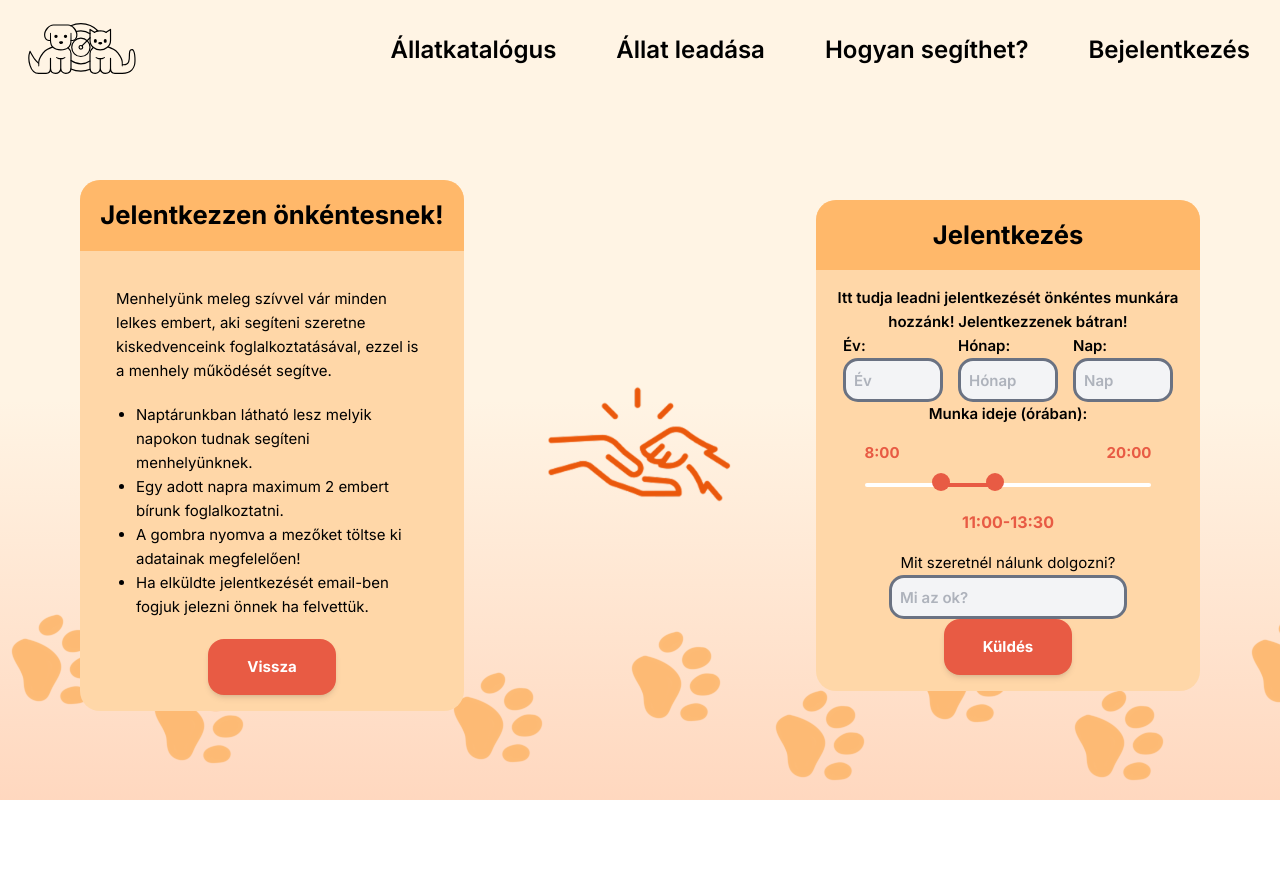
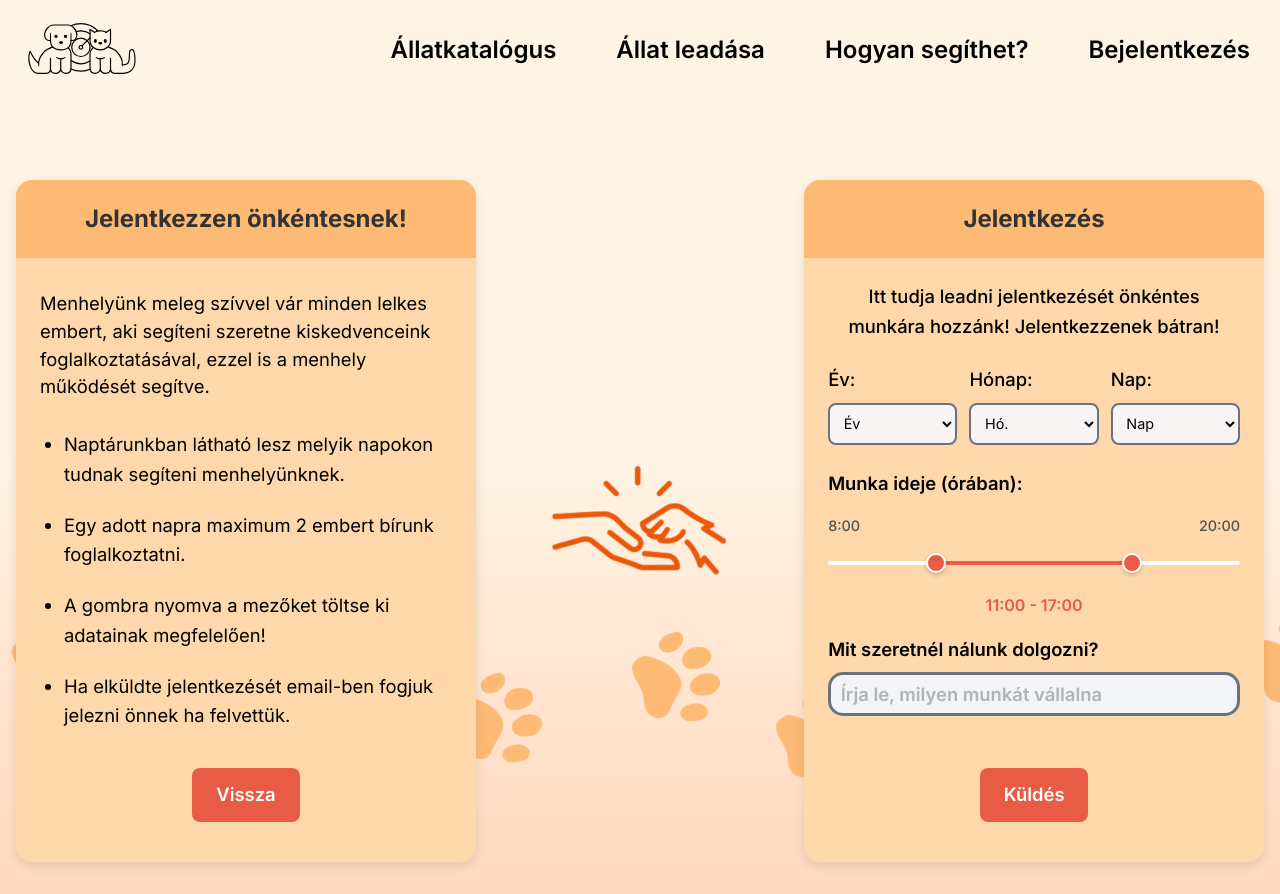
Before and after one commit to Szaszuge/menhely, a Vue app in the folder menhely/: page /hogyansegithet in a window 1280 px wide. Both pictures are taken after a click on the button "Jelentkezem". Before the commit the page ends 800 px from the top, so only its background shows below. Built offline with nearby package versions, Linux system fonts and the light colour scheme.

Commit message:
SCRUM-74 Hogyan segíthet oldal reszponzivitás

```diff
--- a/menhely/src/components/DualRangeSlider.vue
+++ b/menhely/src/components/DualRangeSlider.vue
@@ -1,117 +1,122 @@
+<script setup lang="ts">
+import { ref, computed, onMounted } from 'vue';
+
+const minValue = ref(25);
+const maxValue = ref(75);
+
+
+const minTimeLabel = computed(() => formatTimeFromPercent(minValue.value));
+const maxTimeLabel = computed(() => formatTimeFromPercent(maxValue.value));
+
+
+const TOTAL_MINUTES = 12 * 60;
+const START_HOUR = 8;
+
+function formatTimeFromPercent(percent: number): string {
+  const minutesSinceMidnight = Math.round(START_HOUR * 60 + (percent / 100) * TOTAL_MINUTES);
+
+  const roundedMinutes = Math.round(minutesSinceMidnight / 15) * 15;
+
+  const hours = Math.floor(roundedMinutes / 60);
+  const minutes = roundedMinutes % 60;
+
+  return `${hours}:${minutes < 10 ? '0' : ''}${minutes}`;
+}
+
+function updateMinSlider() {
+  if (minValue.value > maxValue.value) {
+    minValue.value = maxValue.value;
+  }
+}
+
+function updateMaxSlider() {
+  if (maxValue.value < minValue.value) {
+    maxValue.value = minValue.value;
+  }
+}
+
+onMounted(() => {
+  updateMinSlider();
+  updateMaxSlider();
+});
+</script>
+
 <template>
-  <div class="range-container">
+  <div class="dual-range-slider">
+
     <div class="time-labels">
-      <div class="time-label start-label">8:00</div>
-      <div class="time-label end-label">20:00</div>
+      <div class="time-label">8:00</div>
+      <div class="time-label">20:00</div>
     </div>
+
     <div class="slider-container">
       <div class="slider-track"></div>
+
       <div
         class="slider-range"
         :style="{
-          left: (fromValue / 100) * 100 + '%',
-          width: ((toValue - fromValue) / 100) * 100 + '%'
+          left: `${minValue}%`,
+          width: `${maxValue - minValue}%`
         }"
       ></div>
+
       <input
-        id="fromSlider"
         type="range"
-        v-model="fromValue"
+        class="slider min-slider"
+        v-model="minValue"
         min="0"
         max="100"
-        @input="updateFromSlider"
-        class="slider from-slider"
+        step="1"
+        @input="updateMinSlider"
       />
+
       <input
-        id="toSlider"
         type="range"
-        v-model="toValue"
+        class="slider max-slider"
+        v-model="maxValue"
         min="0"
         max="100"
-        @input="updateToSlider"
-        class="slider to-slider"
+        step="1"
+        @input="updateMaxSlider"
       />
     </div>
-    <div class="selected-time-range">{{ fromTime }}-{{ toTime }}</div>
+
+    <div class="selected-time">
+      {{ minTimeLabel }} - {{ maxTimeLabel }}
+    </div>
   </div>
 </template>
 
-<script>
-export default {
-  data() {
-    return {
-      fromValue: 25, // Set to 25% of the slider by default
-      toValue: 45, // Set to 45% of the slider by default
-      fromTime: "",
-      toTime: "",
-      totalMinutes: 12 * 60 // Total minutes between 8:00 and 20:00
-    };
-  },
-  methods: {
-    updateFromSlider() {
-      // Ensure fromValue doesn't exceed toValue
-      if (parseInt(this.fromValue) > parseInt(this.toValue)) {
-        this.fromValue = this.toValue;
-      }
-      this.fromTime = this.formatTime(this.fromValue);
-    },
-    updateToSlider() {
-      // Ensure toValue doesn't go below fromValue
-      if (parseInt(this.toValue) < parseInt(this.fromValue)) {
-        this.toValue = this.fromValue;
-      }
-      this.toTime = this.formatTime(this.toValue);
-    },
-    formatTime(value) {
-      // Convert slider value (0-100) to time (8:00-20:00) in 15-minute increments
-      const minutesTotal = (value / 100) * this.totalMinutes;
+<style scoped>
+.dual-range-slider {
+  width: 100%;
+  padding: 8px 0;
+}
 
-      // Round to nearest 15 minutes
-      const roundedMinutes = Math.round(minutesTotal / 15) * 15;
-
-      const hours = Math.floor(roundedMinutes / 60) + 8;
-      const minutes = roundedMinutes % 60;
-      return `${hours}:${minutes < 10 ? '0' : ''}${minutes}`;
-    }
-  },
-  mounted() {
-    // Initialize with default values
-    this.fromTime = this.formatTime(this.fromValue);
-    this.toTime = this.formatTime(this.toValue);
-  }
-};
-</script>
-
-<style scoped>
-.range-container {
-  width: 90%;
-  max-width: 500px;
-  padding: 15px;
-  border-radius: 8px;
-}
 .time-labels {
   display: flex;
   justify-content: space-between;
-  margin-bottom: 5px;
+  margin-bottom: 8px;
+  color: #555;
+  font-size: 0.9rem;
+  font-weight: 500;
 }
-.time-label {
-  color: #E85B44;
-  font-weight: bold;
-}
+
 .slider-container {
   position: relative;
-  height: 30px;
-  margin-bottom: 10px;
+  height: 36px;
 }
+
 .slider-track {
   position: absolute;
   top: 50%;
   transform: translateY(-50%);
   width: 100%;
   height: 4px;
-  background-color: #FFFFFF;
+  background-color: white;
   border-radius: 2px;
 }
+
 .slider-range {
   position: absolute;
   top: 50%;
@@ -120,9 +125,9 @@ export default {
   background-color: #E85B44;
   border-radius: 2px;
 }
+
 .slider {
   -webkit-appearance: none;
-  appearance: none;
   position: absolute;
   top: 50%;
   transform: translateY(-50%);
@@ -131,34 +136,41 @@ export default {
   background: transparent;
   border: none;
   pointer-events: none;
-  z-index: 2;
+  margin: 0;
 }
+
 .slider::-webkit-slider-thumb {
   -webkit-appearance: none;
-  height: 18px;
-  width: 18px;
+  height: 20px;
+  width: 20px;
   border-radius: 50%;
   background: #E85B44;
   cursor: pointer;
   pointer-events: auto;
-  margin-top: -7px;
+  border: 2px solid white;
+  box-shadow: 0 2px 4px rgba(0, 0, 0, 0.2);
 }
+
 .slider::-moz-range-thumb {
-  height: 18px;
-  width: 18px;
+  height: 20px;
+  width: 20px;
   border-radius: 50%;
   background: #E85B44;
   cursor: pointer;
   pointer-events: auto;
-  border: none;
+  border: 2px solid white;
+  box-shadow: 0 2px 4px rgba(0, 0, 0, 0.2);
 }
+
 .slider:focus {
   outline: none;
 }
-.selected-time-range {
+
+.selected-time {
   text-align: center;
+  margin-top: 12px;
+  font-weight: 600;
   color: #E85B44;
-  font-weight: bold;
-  font-size: 16px;
+  font-size: 1rem;
 }
 </style>
--- a/menhely/src/components/Supportcard.vue
+++ b/menhely/src/components/Supportcard.vue
@@ -1,57 +1,66 @@
 <script setup lang="ts">
-import { ref } from 'vue';
-const props = defineProps(['title']);
+defineProps({
+  title: {
+    type: String,
+    required: true
+  }
+});
 </script>
 
 <template>
-  <div id="supportCard" class="bg-orange-200">
-    <div id="supportCim" class="bg-orange-300 font-bold text-3xl items-center">
-      <h1>{{ props.title }}</h1>
+  <div class="support-card">
+    <div class="card-header">
+      <h2>{{ title }}</h2>
     </div>
-    <div id="content">
+    <div class="card-body">
       <slot></slot>
     </div>
   </div>
 </template>
 
 <style scoped>
-#supportCim {
-  padding: 20px;
-  text-align: center;
-  min-width: 30vw;
-  border: 0px black dotted;
-  border-radius: 20px 20px 0px 0px;
+.support-card {
+  display: flex;
+  flex-direction: column;
+  background-color: rgb(254, 215, 170);
+  border-radius: 1rem;
+  box-shadow: 0 4px 12px rgba(0, 0, 0, 0.1);
+  width: 100%;
+  min-height: 500px;
+  overflow: hidden;
+  transition: transform 0.2s, box-shadow 0.2s;
 }
 
-h1 {
-  font-size: 2vw;
+.support-card:hover {
+  transform: translateY(-3px);
+  box-shadow: 0 8px 16px rgba(0, 0, 0, 0.12);
 }
 
-#jelentkezes {
-  margin-bottom: 30px;
+.card-header {
+  background-color: rgb(253, 186, 116);
+  padding: 1.25rem 1rem;
+  text-align: center;
 }
 
-#supportCard {
+.card-header h2 {
+  font-weight: 700;
+  font-size: 1.5rem;
+  margin: 0;
+  color: #333;
+}
+
+.card-body {
   display: flex;
   flex-direction: column;
-  flex-wrap: nowrap;
-  align-items: center;
-  justify-content: space-between;
-  min-width: 300px;
-  width: 30vw;
-  min-height: 40vh;
-  min-height: 400px;
-  margin: 5rem;
-  border-radius: 20px;
+  flex-grow: 1;
+  padding: 1.5rem;
+  font-size: 1.15rem;
 }
 
-#content {
-  display: flex;
-  flex-direction: column;
-  flex-wrap: nowrap;
-  align-items: center;
-  justify-content: space-between;
-  padding: 16px;
+@media (max-width: 768px) {
+  .support-card {
+    max-width: 500px;
+    min-height: auto;
+  }
 }
-
 </style>
--- a/menhely/src/views/HogyanSegithet.vue
+++ b/menhely/src/views/HogyanSegithet.vue
@@ -1,147 +1,312 @@
 <script setup lang="ts">
-import Supportcard from "@/components/Supportcard.vue";
+import { ref, onMounted } from "vue";
+import SupportCard from "@/components/SupportCard.vue";
 import PawFooter from "@/components/PawFooter.vue";
-import Button from "../components/Button.vue";
 import CustomInput from "@/components/CustomInput.vue";
-import DualRangeSlider from "../components/DualRangeSlider.vue"
-import { ref } from "vue";
-const buttonText = ref("Jelentkezem");
-const valami = ref(true);
-function gonb() {
-  if (buttonText.value === "Jelentkezem") {
-    buttonText.value = "Vissza";
-    jelentkezesTitle.value = "Jelentkezés"
-  } else {
-    buttonText.value = "Jelentkezem";
-        jelentkezesTitle.value = "Adományozzon!"
+import DualRangeSlider from "@/components/DualRangeSlider.vue";
+
+// State management
+const showVolunteerForm = ref(false);
+const volunteerDate = ref({
+  year: "",
+  month: "",
+  day: ""
+});
+const volunteerReason = ref("");
+
+
+function toggleForm() {
+  showVolunteerForm.value = !showVolunteerForm.value;
 }
-  valami.value = !valami.value;
+
+// Form submission
+function submitVolunteerForm() {
+  console.log("Volunteer form submitted", {
+    date: `${volunteerDate.value.year}-${volunteerDate.value.month}-${volunteerDate.value.day}`,
+    reason: volunteerReason.value
+  });
 }
-const jelentkezesEv = ref('');
-const jelentkezesHonap = ref('');
-const jelentkezesNap = ref('');
-const jelentkezesOka = ref('');
-const jelentkezesTitle = ref('Adományozzon!');
-function kuldes() {
-  console.log("Bekuldes placeholder");
+
+const currentYear = new Date().getFullYear();
+const availableYears = Array.from({ length: 3 }, (_, i) => currentYear + i);
+
+const isMobile = ref(false);
+
+function checkScreenSize() {
+  isMobile.value = window.innerWidth <= 1000;
 }
+
+onMounted(() => {
+  checkScreenSize();
+  window.addEventListener("resize", checkScreenSize);
+});
 </script>
+
 <template>
-  <div class="kontent">
-    <Supportcard title="Jelentkezzen önkéntesnek!">
-      <p>
+  <div class="content-wrapper">
+    <div class="cards-container">
+      <!-- Volunteer Card -->
+      <SupportCard title="Jelentkezzen önkéntesnek!">
+        <div class="card-content">
+          <p class="intro-text">
             Menhelyünk meleg szívvel vár minden lelkes embert, aki segíteni szeretne
             kiskedvenceink foglalkoztatásával, ezzel is a menhely működését segítve.
           </p>
-      <ul style="list-style-type: disc">
-        <li>
-          Naptárunkban látható lesz melyik napokon tudnak segíteni
-          menhelyünknek.
-        </li>
+
+          <ul class="feature-list">
+            <li>Naptárunkban látható lesz melyik napokon tudnak segíteni menhelyünknek.</li>
             <li>Egy adott napra maximum 2 embert bírunk foglalkoztatni.</li>
             <li>A gombra nyomva a mezőket töltse ki adatainak megfelelően!</li>
-        <li>
-          Ha elküldte jelentkezését email-ben fogjuk jelezni önnek ha felvettük.
-        </li>
+            <li>Ha elküldte jelentkezését email-ben fogjuk jelezni önnek ha felvettük.</li>
           </ul>
-      <Button @click="gonb" id="jelentkezes">{{ buttonText }}</Button>
-    </Supportcard>
-    <img src="../assets/tamogatas.png" alt="Tamogatas" id="Tamogass" />
-    <Supportcard v-bind:title="jelentkezesTitle">
-      <template v-if="valami">
-        <p>
+
+          <div class="button-container">
+            <button class="primary-button" @click="toggleForm">
+              {{ showVolunteerForm ? "Vissza" : "Jelentkezem" }}
+            </button>
+          </div>
+        </div>
+      </SupportCard>
+
+
+      <div class="image-container">
+        <img src="@/assets/tamogatas.png" alt="Támogatás" class="support-image" />
+      </div>
+
+      <SupportCard :title="showVolunteerForm ? 'Jelentkezés' : 'Adományozzon!'">
+        <div class="card-content">
+          <template v-if="!showVolunteerForm">
+            <p class="intro-text">
               Segítsen, hogy még több kutyának és cicának adhassunk esélyt egy új,
               boldog életre! Minden adomány, legyen az egyszeri vagy rendszeres,
-          hozzájárul ahhoz, hogy folytathassuk munkánkat. Hogyan támogathat
-          minket?
+              hozzájárul ahhoz, hogy folytathassuk munkánkat. Hogyan támogathat minket?
             </p>
-        <ul style="list-style-type: disc">
+
+            <ul class="feature-list">
               <li>Pénzbeli adomány: Adjon online vagy banki átutalással.</li>
-          <li>
-            Rendszeres adomány: Havi hozzájárulással hosszú távon segíthet.
-          </li>
+              <li>Rendszeres adomány: Havi hozzájárulással hosszú távon segíthet.</li>
               <li>Az adója 1%-át felajánlhatja menhelyünknek.</li>
               <li>Adószámunk: 12345678-9-10</li>
             </ul>
-        <p>
+
+            <p class="closing-text">
               Minden segítség számít! Köszönjük, hogy velünk tart, és támogatja a
               rászoruló állatokat!
             </p>
           </template>
+
           <template v-else>
-        <h3 class="font-semibold text-center">
-  Itt tudja leadni jelentkezését önkéntes munkára hozzánk!
-  Jelentkezzenek bátran!
-</h3>
-        <div class="date-inputs">
-          <div class="date-input-container">
-            <h1 class="font-semibold">Év:</h1>
-            <CustomInput
-              type="text"
-              placeholder="Év"
-              v-model="jelentkezesEv"
-              class="narrow-input"
-            ></CustomInput>
+            <div class="form-content">
+              <p class="form-intro">
+                Itt tudja leadni jelentkezését önkéntes munkára hozzánk! Jelentkezzenek bátran!
+              </p>
+
+              <!-- Date Selection -->
+              <div class="date-selection">
+                <div class="date-group">
+                  <label>Év:</label>
+                  <select v-model="volunteerDate.year" class="date-input">
+                    <option value="">Év</option>
+                    <option v-for="year in availableYears" :key="year" :value="year">
+                      {{ year }}
+                    </option>
+                  </select>
                 </div>
-          <div class="date-input-container">
-            <h1 class="font-semibold">Hónap:</h1>
-            <CustomInput
-              type="text"
-              placeholder="Hónap"
-              v-model="jelentkezesHonap"
-              class="narrow-input"
-            ></CustomInput>
+
+                <div class="date-group">
+                  <label>Hónap:</label>
+                  <select v-model="volunteerDate.month" class="date-input">
+                    <option value="">Hó.</option>
+                    <option v-for="month in 12" :key="month" :value="month < 10 ? `0${month}` : month">
+                      {{ month }}
+                    </option>
+                  </select>
                 </div>
-          <div class="date-input-container">
-            <h1 class="font-semibold">Nap:</h1>
-            <CustomInput
-              type="text"
-              placeholder="Nap"
-              v-model="jelentkezesNap"
-              class="narrow-input"
-            ></CustomInput>
+
+                <div class="date-group">
+                  <label>Nap:</label>
+                  <select v-model="volunteerDate.day" class="date-input">
+                    <option value="">Nap</option>
+                    <option v-for="day in 31" :key="day" :value="day < 10 ? `0${day}` : day">
+                      {{ day }}
+                    </option>
+                  </select>
                 </div>
               </div>
-        <h4 class="font-semibold">Munka ideje (órában):</h4>
-        <DualRangeSlider></DualRangeSlider>
-        <h1>Mit szeretnél nálunk dolgozni?</h1>
-        <CustomInput type="text" placeholder="Mi az ok?" v-model="jelentkezesOka"></CustomInput>
-        <Button id="bekuldes" @click="kuldes">Küldés</Button>
+
+              <div class="time-selection">
+                <label>Munka ideje (órában):</label>
+                <DualRangeSlider />
+              </div>
+
+              <div class="reason-input">
+                <label>Mit szeretnél nálunk dolgozni?</label>
+                <CustomInput class="munka-input"
+                  type="text"
+                  placeholder="Írja le, milyen munkát vállalna"
+                  v-model="volunteerReason"
+                />
+              </div>
+
+              <div class="button-container">
+                <button class="primary-button" @click="submitVolunteerForm">
+                  Küldés
+                </button>
+              </div>
+            </div>
           </template>
-    </Supportcard>
         </div>
-  <PawFooter :is-sticky="true" />
+      </SupportCard>
+    </div>
+
+
+    <PawFooter v-if="!isMobile" :is-sticky="true" />
+  </div>
 </template>
+
 <style scoped>
-.kontent {
-  width: 100vw;
-  justify-content: space-evenly;
+.content-wrapper {
+  width: 100%;
   display: flex;
-  flex-direction: row;
-  flex-wrap: nowrap;
+  flex-direction: column;
+  align-items: center;
+  padding: 2rem 1rem;
+}
+
+.cards-container {
+  width: 100%;
+  max-width: 1400px;
+  display: flex;
+  justify-content: space-between;
+  align-items: stretch;
+  gap: 3.5rem;
+  margin-top: 3rem;
+}
+
+.card-content {
+  display: flex;
+  flex-direction: column;
+  height: 100%;
+}
+
+.intro-text, .closing-text {
+  margin: 0.5rem 0;
+  line-height: 1.5;
+}
+
+.feature-list {
+  padding-left: 1.5rem;
+  list-style-type: disc;
+
+}
+
+.feature-list li {
+  margin : 1.35rem 0;
+
+}
+
+.button-container {
+  display: flex;
+  justify-content: center;
+  margin-top: auto;
+  padding: 1rem 0;
+}
+
+.primary-button {
+  background-color: #E85B44;
+  color: white;
+  border: none;
+  border-radius: 0.5rem;
+  padding: 0.75rem 1.5rem;
+  font-weight: 600;
+  cursor: pointer;
+  transition: background-color 0.2s;
+}
+
+.primary-button:hover {
+  background-color: #d44d37;
+}
+
+.image-container {
+  display: flex;
+  justify-content: center;
+  align-items: center;
+  padding: 1rem;
+}
+
+.support-image {
+  max-width: 100%;
+  height: auto;
+  object-fit: contain;
+}
+
+
+.form-content {
+  display: flex;
+  flex-direction: column;
+  height: 100%;
+}
+
+.form-intro {
+  text-align: center;
+  margin-bottom: 1.5rem;
+  font-weight: 500;
+}
+
+.munka-input {
+  width: 100%;
+  padding: 0.6rem;
+
+}
+.date-selection {
+  display: flex;
+  justify-content: space-between;
+  gap: 0.75rem;
+  margin-bottom: 1.5rem;
+}
+
+.date-group {
+  display: flex;
+  flex-direction: column;
+  flex: 1;
+}
+
+.date-group label {
+  margin-bottom: 0.5rem;
+  font-weight: 500;
+}
+
+.date-input {
+  padding: 0.6rem;
+  border: 2px solid #6a7282;
+  border-radius: 0.5rem;
+  background-color: #f8f4f4;
+  font-size: 0.9rem;
+}
+
+.time-selection, .reason-input {
+  margin-bottom: 0.5rem;
+}
+
+.time-selection label, .reason-input label {
+  display: block;
+  margin-bottom: 0.5rem;
+  font-weight: 600;
+}
+
+
+@media (max-width: 1000px) {
+  .cards-container {
+    flex-direction: column;
     align-items: center;
   }
-img {
-  width: 12rem;
-  height: 12rem;
+
+  .image-container {
+    width: 100%;
+    max-width: 250px;
   }
-p {
-  padding: 20px;
+.primary-button{
+  margin-top: 1.5rem;
 }
-ul {
-  padding: 0px 20px 20px 40px;
-}
-.date-inputs {
-  display: flex;
-  gap: 15px;
-  flex-wrap: wrap;
-}
-.date-input-container {
-  display: flex;
-  flex-direction: column;
-}
-.narrow-input {
-  width: 100px; /* Sets a narrower width for date inputs */
-  max-width: 100%;
 }
 </style>
```
Lines whose indentation alone changed are shown as unchanged.
